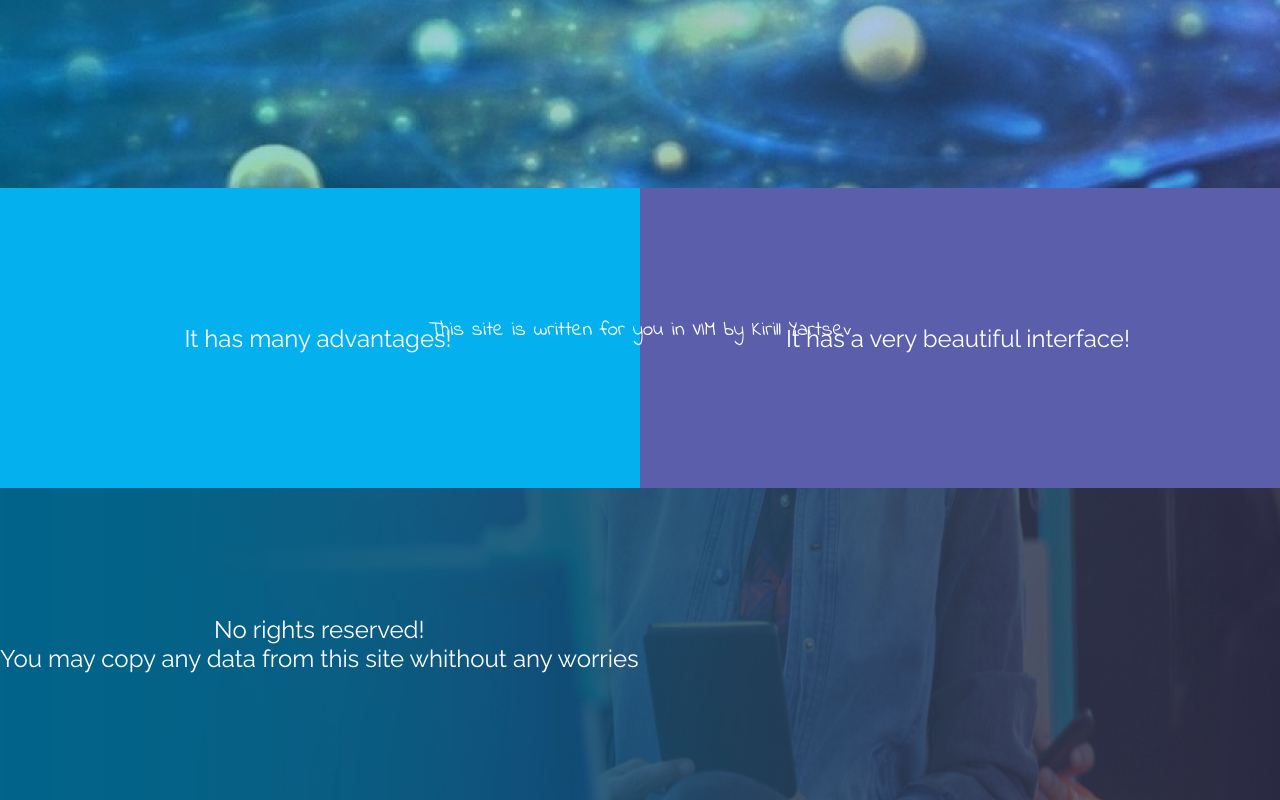
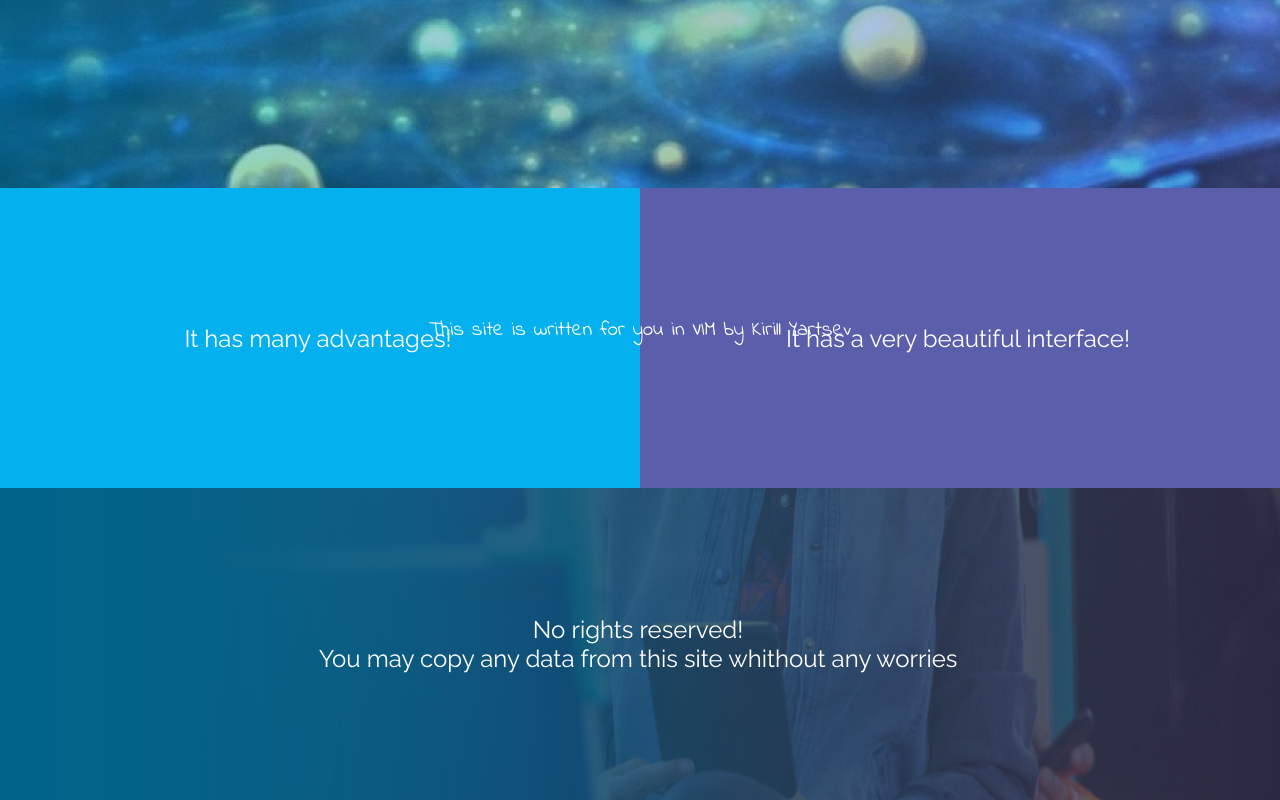
Before and after one commit to PeterPiggyDevelopment/TitaniumCloud, a plain HTML site: page resource/index.html in a window 1280 px wide. Shown: the part 452-1252 px from the top of the page. Drawn offline with nearby package versions, Linux system fonts and the light colour scheme.

Commit message:
fixed fourth slide align

```diff
--- a/resource/index.html
+++ b/resource/index.html
@@ -5,6 +5,7 @@
         <meta charset="UTF-8">
         <link rel="stylesheet" type="text/css" href="title_style.css"/>
         <link rel="stylesheet" type="text/css" href="http://fonts.googleapis.com/css?family=Raleway|Indie+Flower|Poiret+One">
+        <link rel="icon" href="favicon.ico"/>
     <head>
     <body>
         <div id='gradient_container'>
--- a/resource/title_style.css
+++ b/resource/title_style.css
@@ -72,6 +72,7 @@ html, body {
     background-image: url('ban-img.png');
     background-repeat: no-repeat;
     background-size: 100% 100%;
+    text-align: center;
 }
 
 .crutch {
```
Also changed, not shown: resource/favicon.ico (added), 2 other files.
